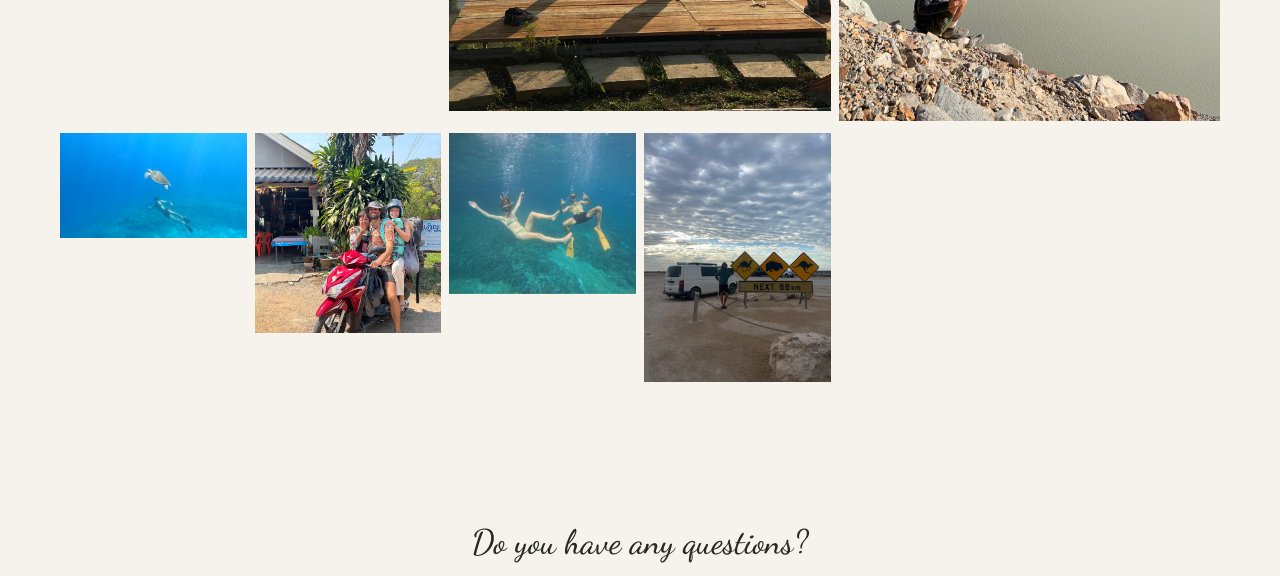
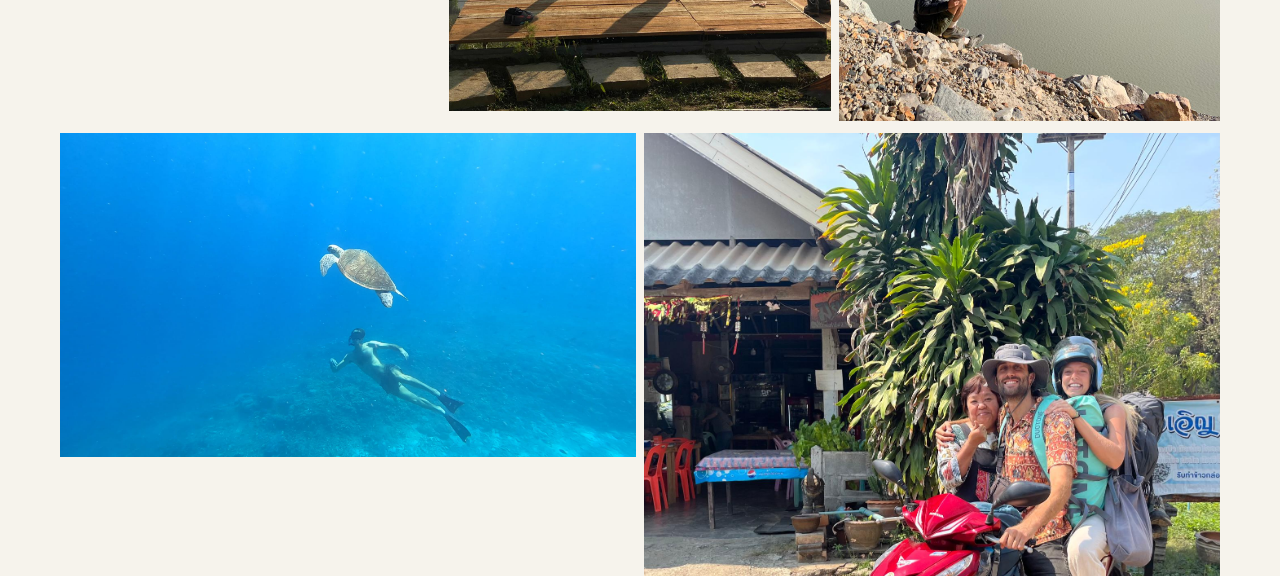
Before and after one commit to jaillustrations/jaillustrations.github.io, a plain HTML site: page index.html in a window 1280 px wide. Shown: the part 5940-6516 px from the top of the page. Drawn offline with Linux system fonts and the light colour scheme.

Commit message:
Update index.html

```diff
--- a/index.html
+++ b/index.html
@@ -755,6 +755,12 @@ font-size: 27px;
   grid-column: 5 / span 2;
   margin-top: 15px;
 }
+    .travel-gallery img:nth-child(6),
+.travel-gallery img:nth-child(7),
+.travel-gallery img:nth-child(8),
+.travel-gallery img:nth-child(9) {
+  grid-column: span 3;
+}
 
 /* Wider, more compact prints gallery */
 
```
